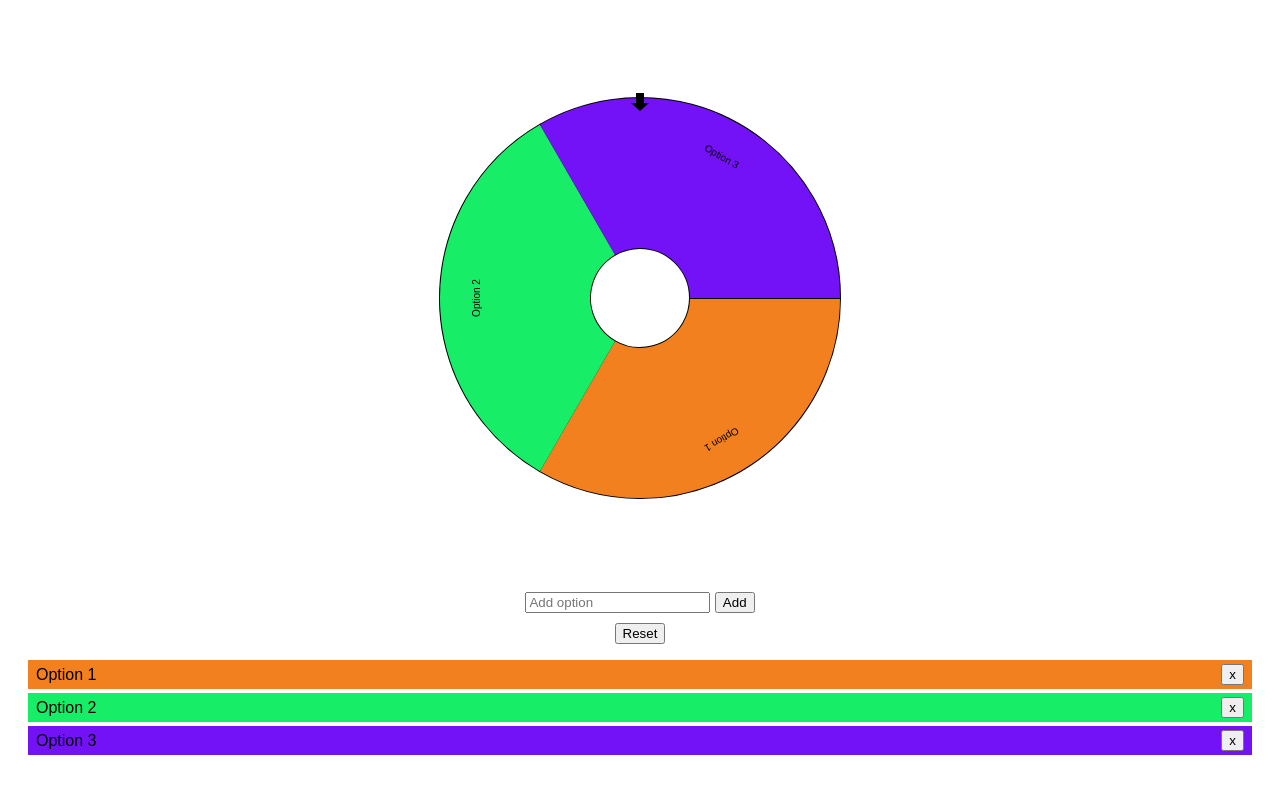
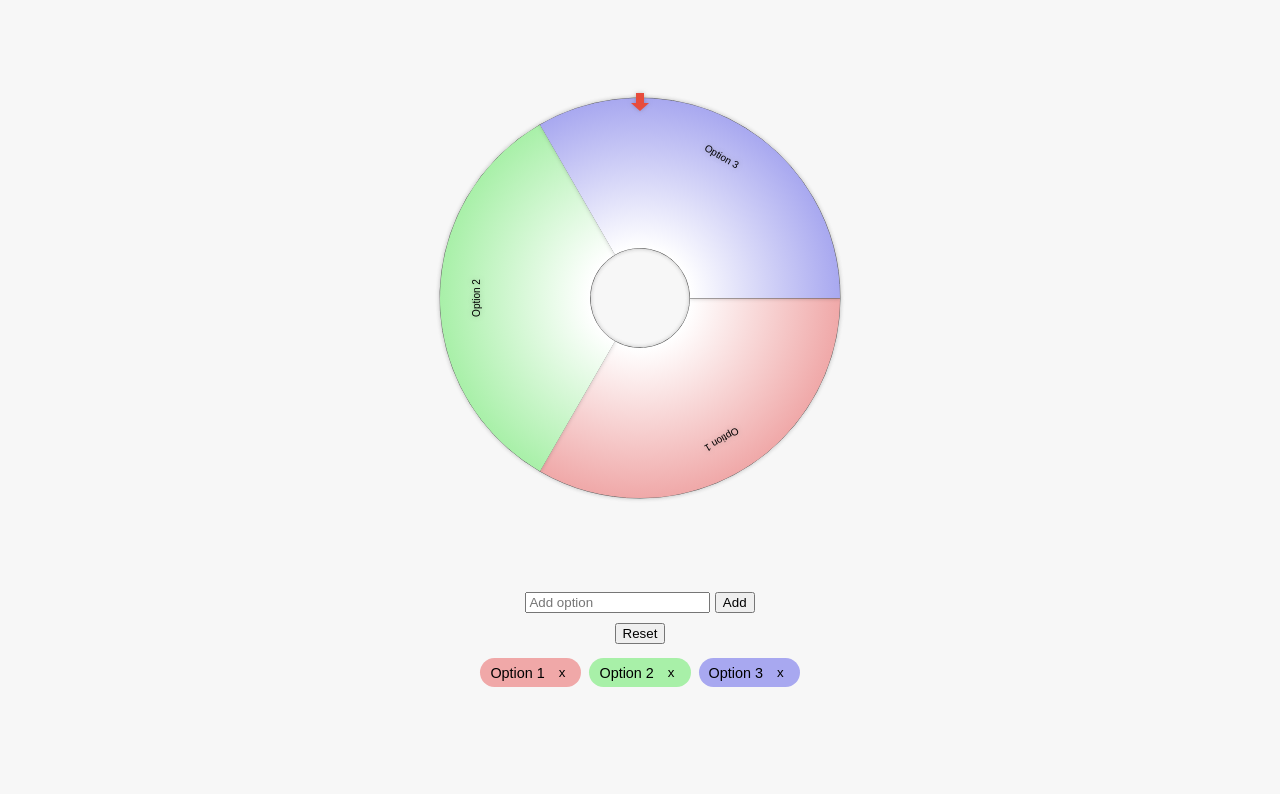
Before and after one commit to ewanLB/random, a plain HTML site: page index.html in a window 1280 px wide. Drawn offline with Linux system fonts and the light colour scheme.

Commit message:
Improve UI design with softer colors and modal

```diff
--- a/index.html
+++ b/index.html
@@ -5,14 +5,41 @@
 <meta name="viewport" content="width=device-width, initial-scale=1.0">
 <title>Random Wheel</title>
 <style>
-body { font-family: sans-serif; text-align: center; padding: 20px; }
+body { font-family: sans-serif; text-align: center; padding: 20px; background:#f7f7f7; }
 #wheel { margin: 20px auto; cursor: pointer; }
 #addForm { margin-top: 20px; }
-#optionList { list-style: none; padding: 0; }
-#optionList li { margin: 4px 0; padding: 4px 8px; color: #000; display: flex; justify-content: space-between; align-items: center; }
-#optionList button { margin-left: 10px; }
+#optionList { list-style: none; padding: 0; margin-top:10px; }
+#optionList li {
+  display: inline-flex;
+  align-items: center;
+  margin: 4px;
+  padding: 6px 10px;
+  border-radius: 16px;
+  color: #000;
+  font-size: 0.9em;
+}
+#optionList button {
+  margin-left: 8px;
+  background: transparent;
+  border: none;
+  cursor: pointer;
+}
 #resetButton { margin-top: 10px; }
 #result { font-size: 1.2em; margin-top: 20px; }
+#modalOverlay {
+  position: fixed;
+  top: 0; left: 0; right: 0; bottom: 0;
+  background: rgba(0,0,0,0.5);
+  display: none;
+  align-items: center;
+  justify-content: center;
+}
+#modalOverlay .modal {
+  background: #fff;
+  padding: 20px;
+  border-radius: 8px;
+  box-shadow: 0 2px 8px rgba(0,0,0,0.3);
+}
 </style>
 </head>
 <body>
@@ -24,6 +51,7 @@ body { font-family: sans-serif; text-align: center; padding: 20px; }
 <button id="resetButton">Reset</button>
 <ul id="optionList"></ul>
 <div id="result"></div>
+<div id="modalOverlay"><div class="modal" id="modalContent"></div></div>
 <script src="wheel.js"></script>
 </body>
 </html>
--- a/wheel.js
+++ b/wheel.js
@@ -5,6 +5,8 @@ const newItemInput = document.getElementById('newItem');
 const resultDiv = document.getElementById('result');
 const resetButton = document.getElementById('resetButton');
 const optionList = document.getElementById('optionList');
+const modalOverlay = document.getElementById('modalOverlay');
+const modalContent = document.getElementById('modalContent');
 
 let options = JSON.parse(localStorage.getItem('wheelOptions')) || ['Option 1', 'Option 2', 'Option 3'];
 let startAngle = 0;
@@ -38,6 +40,15 @@ function updateOptionList() {
   });
 }
 
+function showModal(msg) {
+  modalContent.textContent = msg;
+  modalOverlay.style.display = 'flex';
+}
+
+modalOverlay.addEventListener('click', () => {
+  modalOverlay.style.display = 'none';
+});
+
 function drawRouletteWheel() {
   const outsideRadius = 200;
   const textRadius = 160;
@@ -45,12 +56,18 @@ function drawRouletteWheel() {
 
   ctx.clearRect(0, 0, 500, 500);
 
-  ctx.strokeStyle = 'black';
-  ctx.lineWidth = 2;
+  ctx.strokeStyle = '#666';
+  ctx.lineWidth = 1;
+  ctx.shadowColor = 'rgba(0,0,0,0.2)';
+  ctx.shadowBlur = 4;
 
   for(let i = 0; i < options.length; i++) {
     const angle = startAngle + i * arc;
-    ctx.fillStyle = getColor(i, options.length);
+    const color = getColor(i, options.length);
+    const grad = ctx.createRadialGradient(250,250,insideRadius,250,250,outsideRadius);
+    grad.addColorStop(0, '#fff');
+    grad.addColorStop(1, color);
+    ctx.fillStyle = grad;
 
     ctx.beginPath();
     ctx.arc(250, 250, outsideRadius, angle, angle + arc, false);
@@ -68,7 +85,7 @@ function drawRouletteWheel() {
   }
 
   // Arrow
-  ctx.fillStyle = 'black';
+  ctx.fillStyle = '#e74c3c';
   ctx.beginPath();
   ctx.moveTo(250 - 4, 250 - (outsideRadius + 5));
   ctx.lineTo(250 + 4, 250 - (outsideRadius + 5));
@@ -81,22 +98,9 @@ function drawRouletteWheel() {
   ctx.fill();
 }
 
-function byte2Hex(n) {
-  const nybHexString = '0123456789ABCDEF';
-  return String(nybHexString.substr((n >> 4) & 0x0F,1)) + nybHexString.substr(n & 0x0F,1);
-}
-
-function getColor(item, maxitem) {
-  const phase = 0;
-  const center = 128;
-  const width = 127;
-  const frequency = Math.PI*2/maxitem;
-
-  const red   = Math.sin(frequency*item+2+phase) * width + center;
-  const green = Math.sin(frequency*item+0+phase) * width + center;
-  const blue  = Math.sin(frequency*item+4+phase) * width + center;
-
-  return '#' + byte2Hex(red) + byte2Hex(green) + byte2Hex(blue);
+function getColor(index, total) {
+  const hue = index * (360 / total);
+  return `hsl(${hue}, 70%, 80%)`;
 }
 
 function spin() {
@@ -126,7 +130,7 @@ function stopRotateWheel() {
   const index = Math.floor((360 - degrees % 360) / arcd);
   const msg = 'Result: ' + options[index];
   resultDiv.textContent = msg;
-  alert(msg);
+  showModal(msg);
 }
 
 function easeOut(t, b, c, d) {
```
